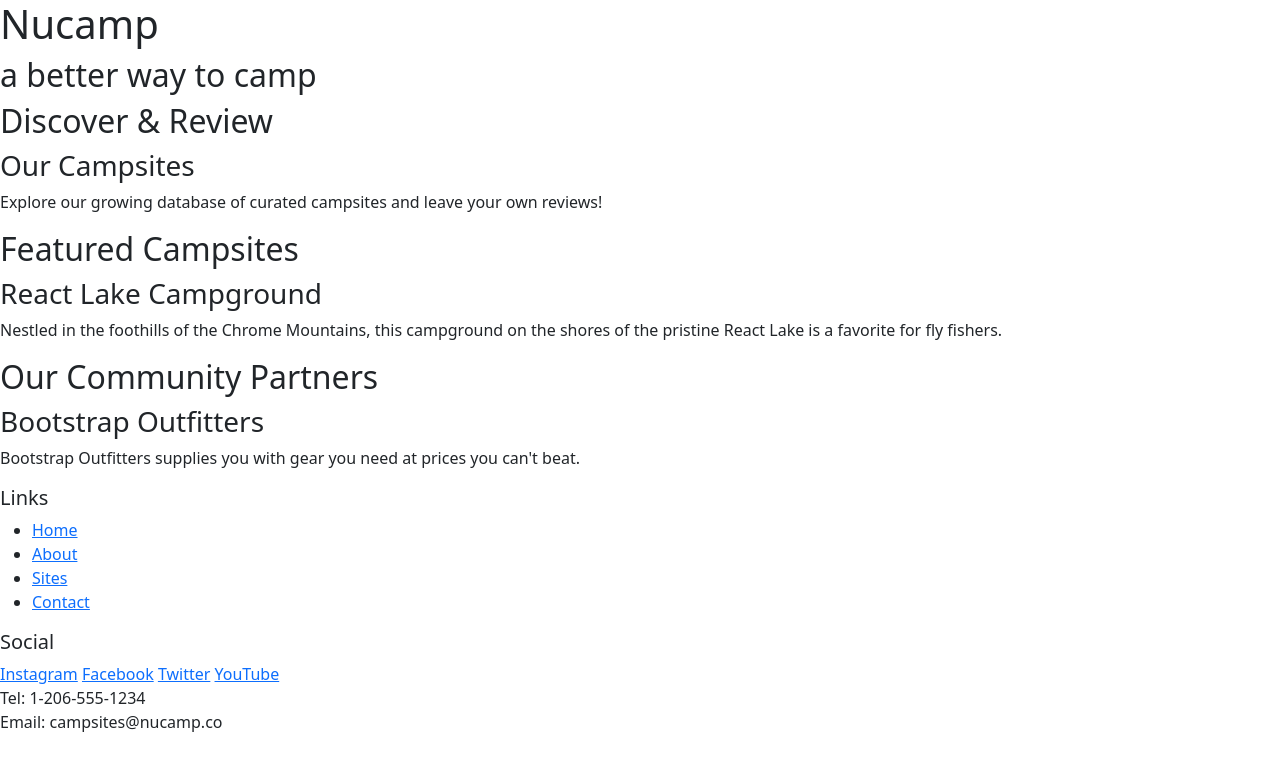
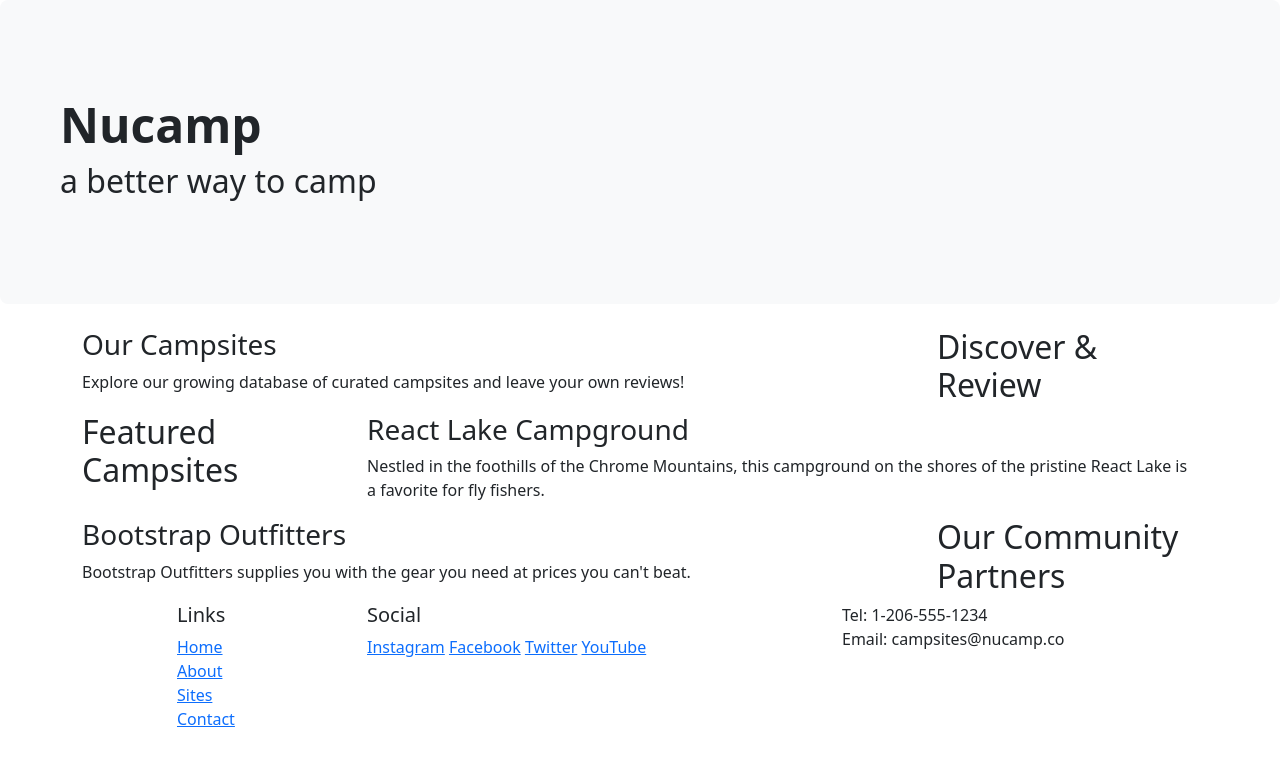
Before and after one commit to P5665/nucampsite, a website: page index.html in a window 1280 px wide. Drawn offline with nearby package versions, Linux system fonts and the light colour scheme.

Commit message:
initial bootstrapification of index

```diff
--- a/index.html
+++ b/index.html
@@ -13,54 +13,84 @@
 </head>
 
 <body>
-
-    <header>
-        <div>
-            <h1>Nucamp</h1>
+    <!-- BS5 jumbotron is flexible with utilities -->
+    <!-- <div class="p-5 mb-4 bg-body-tertiary rounded-3">
+        <div class="container-fluid py-5">
+            <h1 class="display-5 fw-bold">Custom jumbotron</h1>
+            <p class="col-md-8 fs-4">Using a series of utilities, you can create this jumbotron, just like the one in
+                previous versions of Bootstrap. Check out the examples below for how you can remix and restyle it to
+                your liking.</p>
+            <button class="btn btn-primary btn-lg" type="button">Example button</button>
+        </div>
+    </div> -->
+    <header class="p-5 mb-4 bg-body-tertiary rounded-3">
+        <div class="container-fluid py-5">
+            <div class="row">
+                <div class="col">
+                    <h1 class="display-5 fw-bold">Nucamp</h1>
                     <h2>a better way to camp</h2>
+                </div>
+            </div>
         </div>
     </header>
 
-    <div>
+    <div class="container">
+        <div class="row">
+            <div class="col-sm-4 order-sm-last col-md-3">
                 <h2>Discover & Review</h2>
+            </div>
+            <div class="col">
                 <h3>Our Campsites</h3>
                 <p>Explore our growing database of curated campsites and leave your own reviews!</p>
             </div>
-
-    <div>
-        <h2>Featured Campsites</h2>
-        <h3>React Lake Campground</h3>
-        <p>Nestled in the foothills of the Chrome Mountains, this campground on the shores of the pristine React Lake is
-            a favorite for fly fishers.</p>
-
         </div>
 
-    <div>
+        <div class="row">
+            <div class="col-sm-4 col-md-3">
+                <h2>Featured Campsites</h2>
+            </div>
+            <div class="col">
+                <h3>React Lake Campground</h3>
+                <p>Nestled in the foothills of the Chrome Mountains, this campground on the shores of the pristine React
+                    Lake is a favorite for fly fishers.</p>
+            </div>
+        </div>
+
+        <div class="row">
+            <div class="col-sm-4 order-sm-last col-md-3">
                 <h2>Our Community Partners</h2>
+            </div>
+            <div class="col">
                 <h3>Bootstrap Outfitters</h3>
-        <p>Bootstrap Outfitters supplies you with gear you need at prices you can't beat.</p>
+                <p>Bootstrap Outfitters supplies you with the gear you need at prices you can't beat.</p>
+            </div>
+        </div>
     </div>
 
     <footer>
-        <div>
+        <div class="container">
+            <div class="row">
+                <div class="col-4 offset-1 col-sm-2">
                     <h5>Links</h5>
-            <ul>
+                    <ul class="list-unstyled">
                         <li><a href="#">Home</a></li>
                         <li><a href="#">About</a></li>
                         <li><a href="#">Sites</a></li>
                         <li><a href="#">Contact</a></li>
                     </ul>
                 </div>
-        <div>
+                <div class="col-6 col-sm-5">
                     <h5>Social</h5>
                     <a href="http://instagram.com/">Instagram</a>
                     <a href="http://facebook.com/">Facebook</a>
                     <a href="http://twitter.com/">Twitter</a>
                     <a href="http://youtube.com/">YouTube</a>
                 </div>
-        <div>
+                <div class="col-sm-4">
                     Tel: 1-206-555-1234<br />
                     Email: campsites@nucamp.co
+                </div>
+            </div>
         </div>
     </footer>
     <script src="node_modules/bootstrap/dist/js/bootstrap.min.js"></script>
```
Lines whose indentation alone changed are shown as unchanged.
